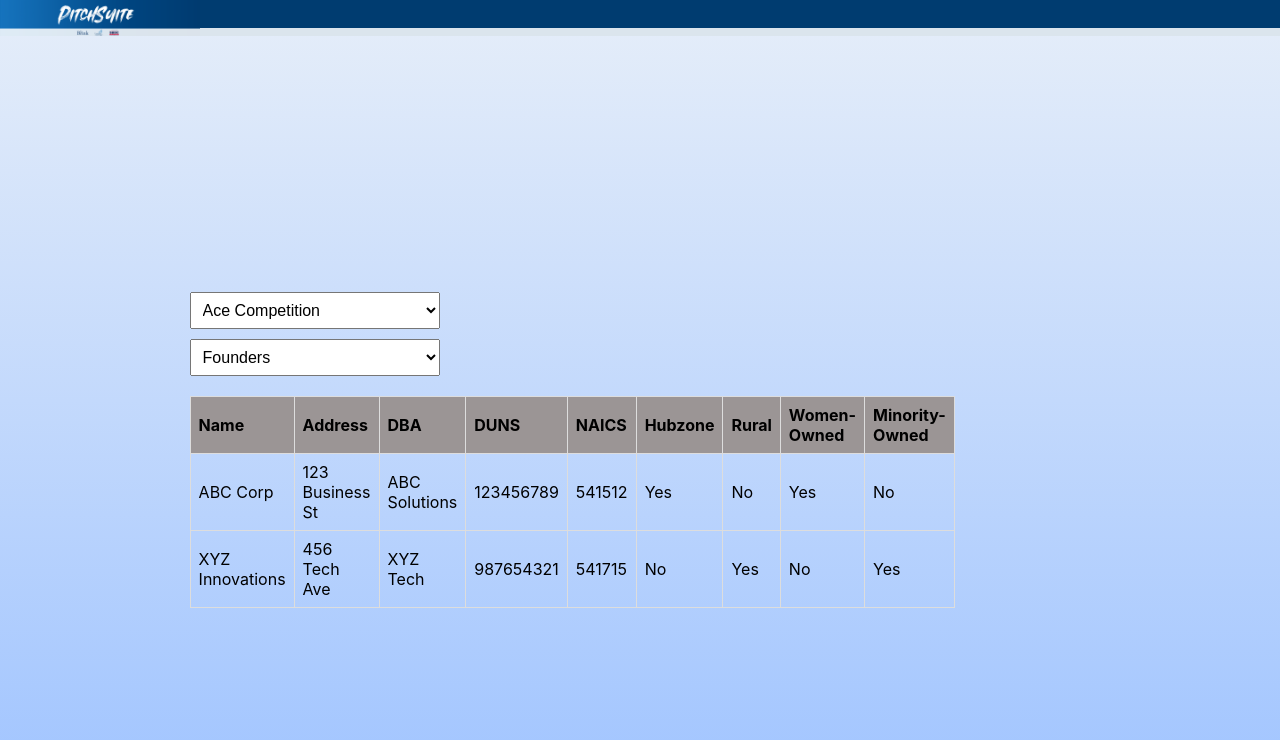
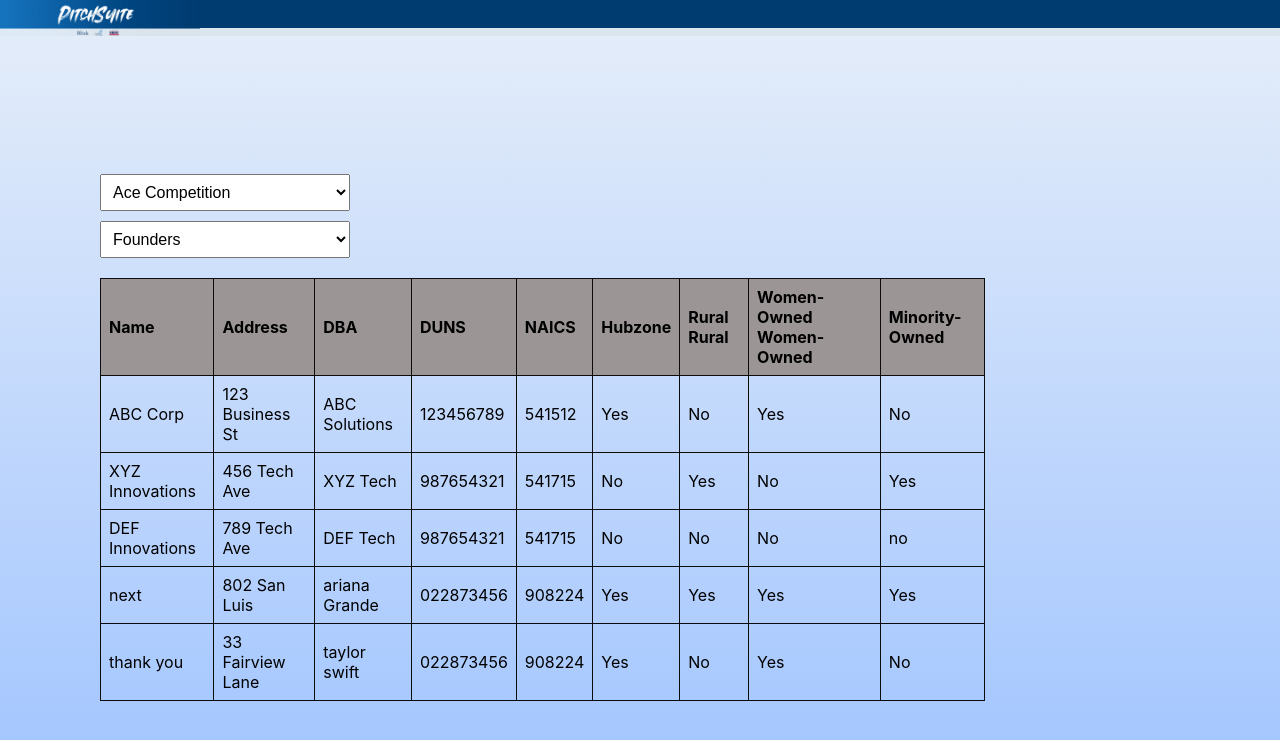
Before and after one commit to usd-cs/COMP-49X-24-25-the-brink, a React (Create React App) app in the folder the-brink/: page / in a window 1280 px wide. Shown: the top 740 px of the page. Built offline with nearby package versions, Linux system fonts and the light colour scheme.

Commit message:
Filter features

```diff
--- a/the-brink/src/AdminView.css
+++ b/the-brink/src/AdminView.css
@@ -15,8 +15,7 @@
     z-index: 15;
     width: auto;
     height: auto;
-    max-width: 200px; /* You can adjust this to whatever fits your design */
-
+    max-width: 200px;
 
 }
 .blue-bars{
@@ -57,7 +56,7 @@
     align-items: flex-start;
     gap: 10px;
     margin-bottom: 20px;
-    margin-top: 100px;
+    margin-top: 75px;
 }
 
 .competition-controls select{
@@ -70,10 +69,11 @@
 .competition-table{
     width: 75%;
     border-collapse: collapse;
+    border-radius: 5px;
 }
 
 .competition-table th, .competition-table td{
-    border: 1px solid #ddd;
+    border: 1px solid #0c0c0c;
     padding: 8px;
     text-align: left;
 }
@@ -81,3 +81,13 @@
 .competition-table th{
     background-color: #9b9595;
 }
+
+.highlight {
+    background-color: #008C00;
+    color: white;
+    cursor: pointer;
+    transition: background-color 0.3s ease-in-out;
+}
+.highlight:hover{
+    background-color: #00FF00;
+}
--- a/the-brink/src/AdminView.js
+++ b/the-brink/src/AdminView.js
@@ -7,6 +7,8 @@ import logo from './PitchSuiteBanner.png'
 const AdminView = () => {
     const [competition, setCompetition] = useState("Ace Competition");
     const [userType, setUserType] =useState("Founders");
+    const [filter, setFilter] = useState({column: null, value: null});
+    const [sortOrder, setSortOrder] = useState(null);
 
 
 
@@ -34,7 +36,81 @@ const aceApplications = [
       womenOwned: "No",
       minorityOwned: "Yes",
     },
+    {
+        corporateName: "DEF Innovations",
+        address: "789 Tech Ave",
+        dba: "DEF Tech",
+        duns: "987654321",
+        naics: "541715",
+        hubZone: "No",
+        rural: "No",
+        womenOwned: "No",
+        minorityOwned: "no",
+      },
+      {
+        corporateName: "next",
+        address: "802 San Luis",
+        dba: "ariana Grande",
+        duns: "022873456",
+        naics: "908224",
+        hubZone: "Yes",
+        rural: "Yes",
+        womenOwned: "Yes",
+        minorityOwned: "Yes",
+      },
+      {
+        corporateName: "thank you",
+        address: "33 Fairview Lane",
+        dba: "taylor swift",
+        duns: "022873456",
+        naics: "908224",
+        hubZone: "Yes",
+        rural: "No",
+        womenOwned: "Yes",
+        minorityOwned: "No",
+      },
 ];
+
+//Apply Filter Logic
+let filteredApplications = filter.column
+            ? aceApplications.filter(app => filter.step === 1
+                ? app[filter.column] === "Yes"
+                : filter.step === 2
+                    ? app[filter.column] === "No"
+                    : true)
+            : aceApplications;
+
+//Sorting Logic
+if (sortOrder != null){
+    filteredApplications = [...filteredApplications].sort((a,b) =>{
+        if (sortOrder === "asc") return a.corporateName.localeCompare(b.corporateName);
+        if (sortOrder === "desc") return b.corporateName.localeCompare(a.corporateName );
+        return 0;
+    });
+}
+
+//column logic
+const handleFilter = (column) => {
+    if(filter.column === column) {
+        const nextStep = (filter.step + 1) % 3;
+        setFilter({column, value: nextStep ==1 ? "Yes" : "No", step: nextStep});
+    }else{
+        setFilter({column, value: "Yes", step: 1});
+    }
+};
+
+//Name sorting
+const handleSort = () => {
+    if (sortOrder === null){
+        setSortOrder("asc");
+    } else if (sortOrder === "asc"){
+        setSortOrder("desc");
+    }else {
+        setSortOrder(null);
+    }
+};
+
+
 return(
     <body>
         <div className="header-container">
@@ -59,22 +135,44 @@ return(
                 <option> Judges</option>
             </select>
         </div>
+
+
         <table className='competition-table'>
             <thead>
                 <tr>
-                    <th>Name</th>
+                    <th className={sortOrder ? "highlight" : ""}
+                        onClick={handleSort}
+                        >
+                        Name {sortOrder === "asc" ? "▲" : sortOrder === "desc" ? "▼" : ""} </th>
                     <th>Address</th>
                     <th>DBA</th>
                     <th>DUNS</th>
                     <th>NAICS</th>
-                    <th>Hubzone</th>
-                    <th>Rural</th>
-                    <th>Women-Owned</th>
-                    <th>Minority-Owned</th>
+
+                    <th
+                        className={filter.column === "hubZone" ? "highlight" : ""}
+                        onClick={() => handleFilter("hubZone")}>
+                    Hubzone {filter.column === "hubZone" ? (filter.step === 1 ? "(Yes)" : filter.step === 2 ? "(No)" : "") : ""}</th>
+
+                    <th
+                        className={filter.column === "rural" ? "highlight" : ""}
+                        onClick={() => handleFilter("rural")}>
+                    Rural Rural {filter.column === "rural" ? (filter.step === 1 ? "(Yes)" : filter.step === 2 ? "(No)" : "") : ""}</th>
+
+                    <th
+                        className={filter.column === "womenOwned" ? "highlight" : ""}
+                        onClick={() => handleFilter("womenOwned")}>
+                    Women-Owned Women-Owned {filter.column === "womenOwned" ? (filter.step === 1 ? "(Yes)" : filter.step === 2 ? "(No)" : "") : ""}</th>
+
+                    <th
+                    className={filter.column === "minorityOwned" ? "highlight" : ""}
+                    onClick={() => handleFilter("minorityOwned")}>
+                    Minority-Owned {filter.column === "minorityOwned" ? (filter.step === 1 ? "(Yes)" : filter.step === 2 ? "(No)" : "") : ""}</th>
+
                 </tr>
             </thead>
             <tbody>
-                {aceApplications.map((app, index) => (
+                {filteredApplications.map((app, index) => (
                     <tr key={index}>
                         <td>{app.corporateName}</td>
                         <td>{app.address}</td>
```
